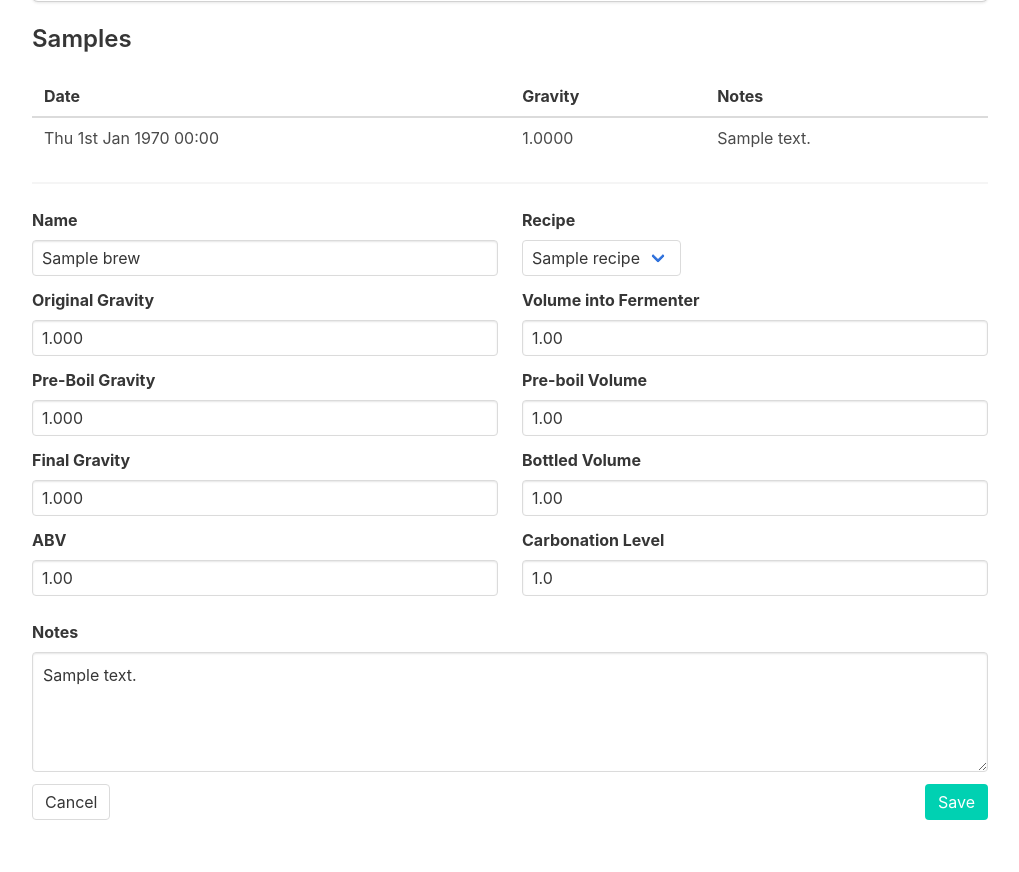
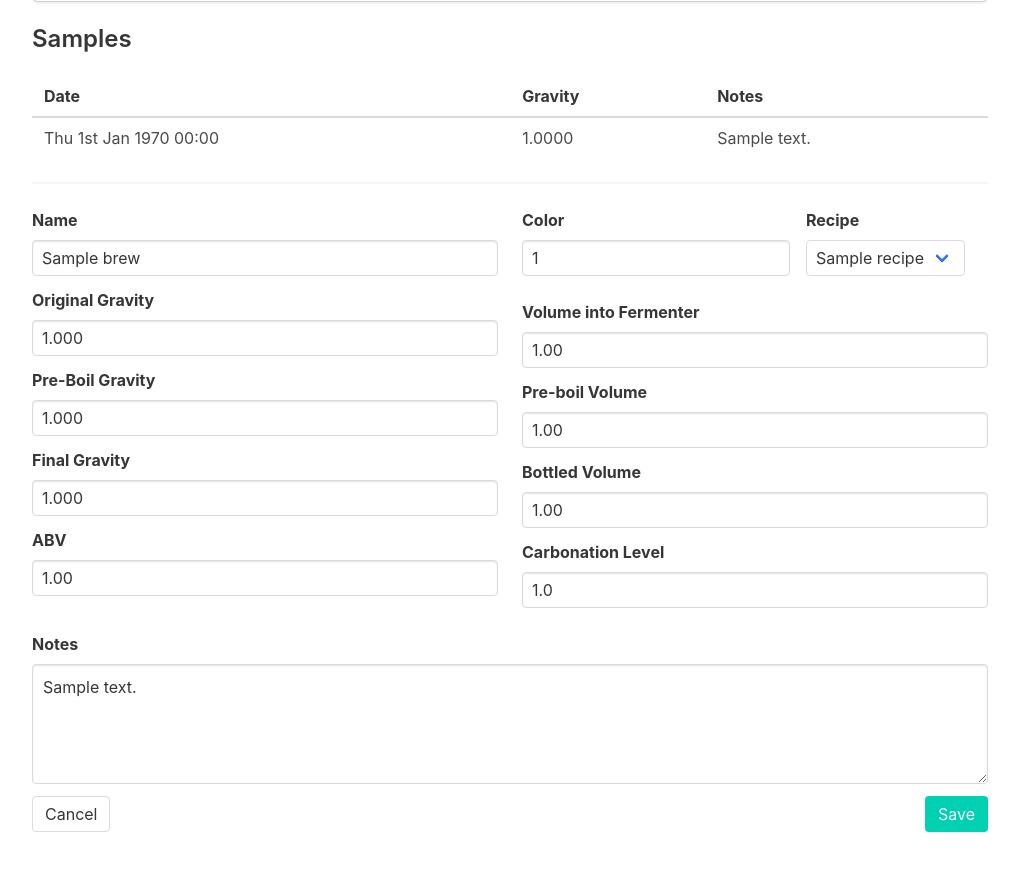
Before and after one commit to nickl111/beerlogger, a PHP site: page /?view=brew&do=view&pks=1 in a window 1280 px wide. Shown: the part 616-1488 px from the top of the page, without its empty margins (228-1247 px from the left). Before the commit the page ends 1436 px from the top, so only its background shows below. Run offline with PHP 8.4, Linux system fonts and the light colour scheme; tables that the repository leaves empty hold one stand-in row (values such as "Sample post"); data that the repository does not hold is empty; some libraries are stand-ins or nearby versions.

Commit message:
Add tilt color to the UI; fix some bugs

```diff
--- a/web/sql.sql
+++ b/web/sql.sql
@@ -11,7 +11,7 @@ CREATE TABLE brew (
 	id INTEGER NOT NULL AUTO_INCREMENT PRIMARY KEY,
 	recipe_id INTEGER default NULL,
 	name TEXT default NULL,
-	color INTEGER default 20,
+	color INTEGER default NULL,
 	ts_start INTEGER default NULL,
 	ts_end INTEGER default NULL,
 	notes TEXT default NULL,
--- a/web/templates/view-brew.php
+++ b/web/templates/view-brew.php
@@ -108,6 +108,14 @@ if($o->fields['g_final']) {
 			</div>
 
 			<div class="column">
+				<div class="field is-horizontal">
+					<div class="field is-size-3" style="margin-right: 1rem">
+
+						<label class="label" for="color-input">Color</label>
+						<div class="control">
+							<input class="input" name="field_color" id="color-input" type="text" value="<?php print $o->fields['color']; ?>">
+						</div>
+					</div>
 					<div class="field">
 						<label class="label">Recipe</label>
 						<div class="select">
@@ -122,6 +130,7 @@ if($o->fields['g_final']) {
 									}
 								?>
 							</select>
+						</div>
 					</div>
 				</div>
 
```
Also changed, not shown: web/templates/new-brew.php (+10 -0 lines), 2 other files. Lines whose indentation alone changed are shown as unchanged.
